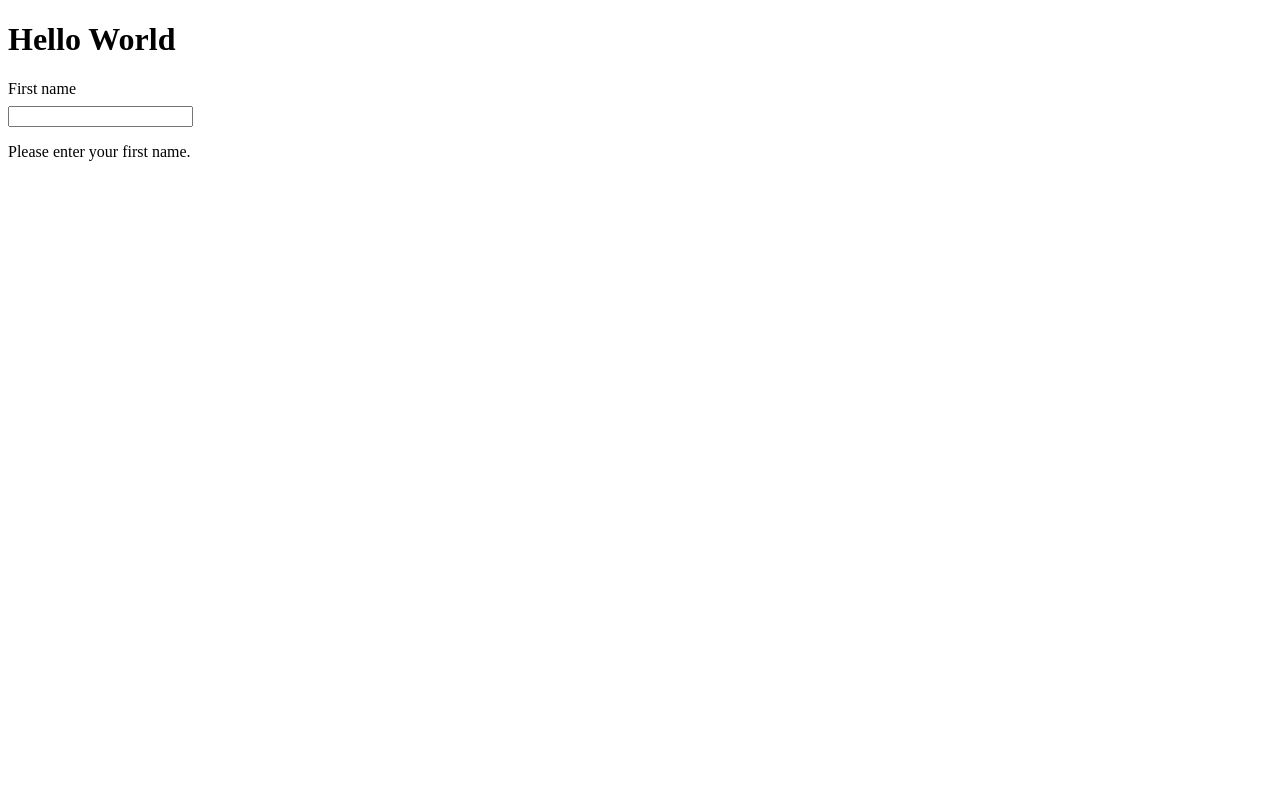
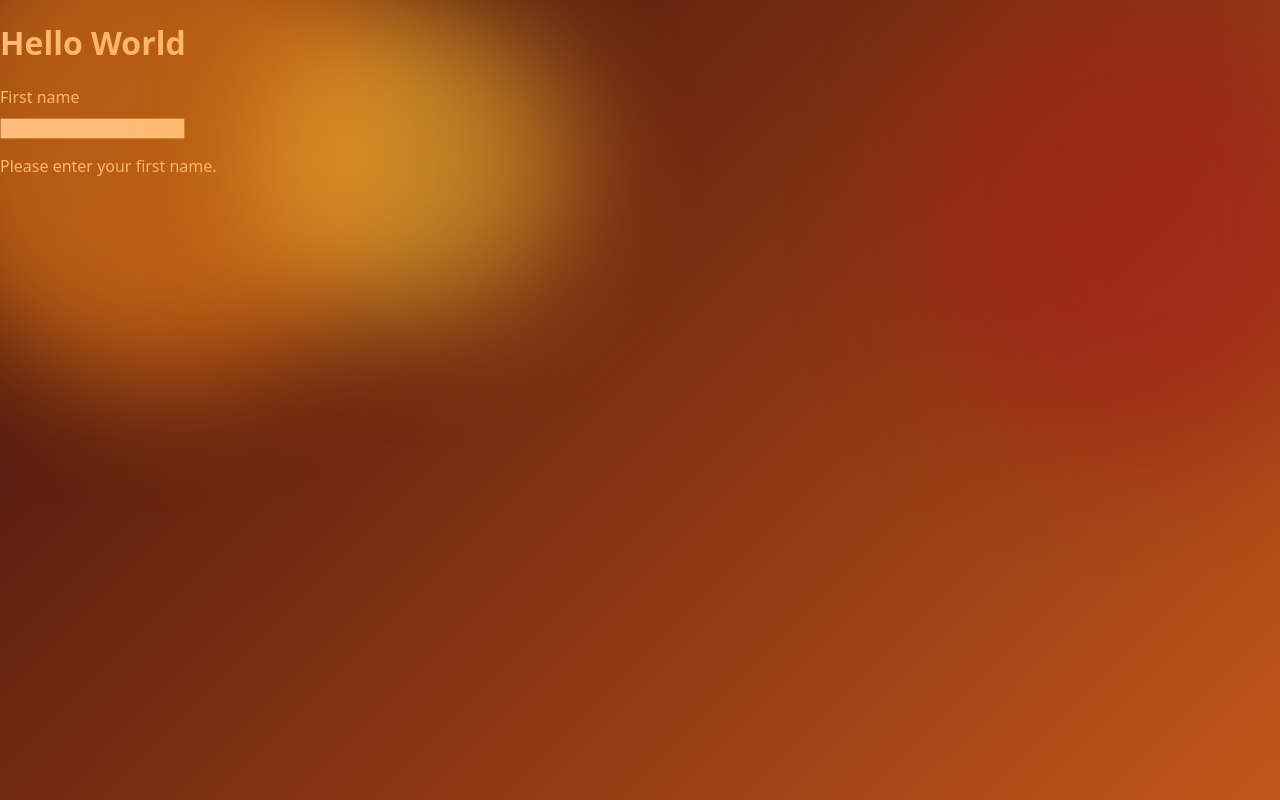
Before and after one commit to florianuhlemann/ai-dev-team-project-a, a SvelteKit app: page / in a window 1280 px wide. Built offline with nearby package versions, Linux system fonts and the light colour scheme.

Commit message:
T1: Global autumn background and no-scroll layout

```diff
--- a/src/routes/+layout.svelte
+++ b/src/routes/+layout.svelte
@@ -8,4 +8,60 @@
 	<link rel="icon" href={favicon} />
 </svelte:head>
 
+<div class="blob blob-orange" aria-hidden="true"></div>
+<div class="blob blob-red" aria-hidden="true"></div>
+<div class="blob blob-gold" aria-hidden="true"></div>
+
 {@render children()}
+
+<style>
+	:global(html), :global(body) {
+		margin: 0;
+		height: 100%;
+		overflow: hidden;
+		overscroll-behavior: none;
+	}
+
+	:global(*), :global(*::before), :global(*::after) {
+		box-sizing: border-box;
+	}
+
+	:global(body) {
+		background: linear-gradient(135deg, #3b0d0c 0%, #7a2e12 45%, #c2561a 100%);
+		color: #fff4e0;
+		font-family: system-ui, -apple-system, 'Segoe UI', sans-serif;
+	}
+
+	.blob {
+		position: fixed;
+		border-radius: 50%;
+		filter: blur(60px);
+		opacity: 0.6;
+		pointer-events: none;
+		z-index: 0;
+	}
+
+	.blob-orange {
+		width: 40vmax;
+		height: 40vmax;
+		background: #ff8c1a;
+		top: -10vmax;
+		left: -8vmax;
+	}
+
+	.blob-red {
+		width: 35vmax;
+		height: 35vmax;
+		background: #a3201a;
+		tom: -12vmax;
+		right: -6vmax;
+	}
+
+	.blob-gold {
+		width: 25vmax;
+		height: 25vmax;
+		background: #f2b632;
+		tom: 10vmax;
+		left: 20vmax;
+	}
+</style>
```
